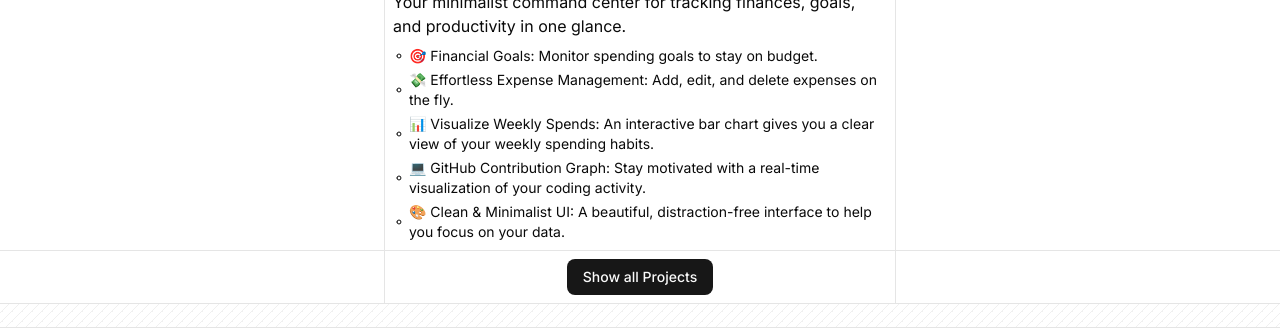
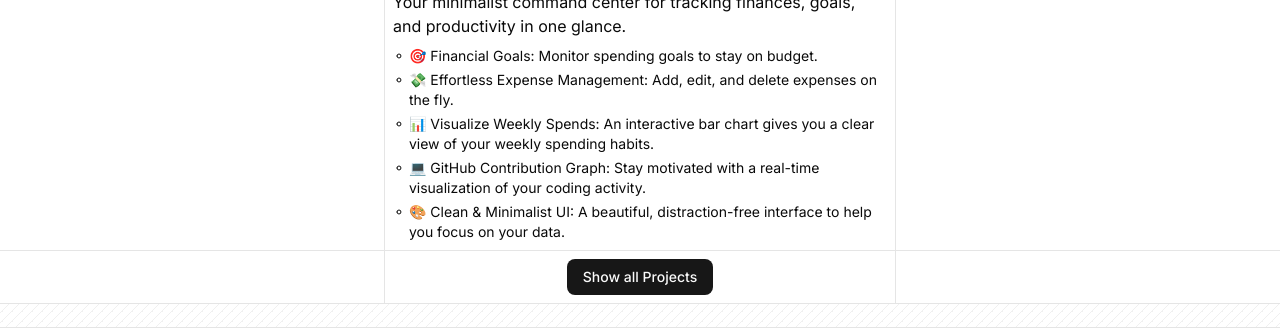
Before and after one commit to sayantanghosh-in/sayantanghosh-in, a Next.js app: page / in a window 1280 px wide. Shown: the part 2682-3011 px from the top of the page. Built offline with nearby package versions, Linux system fonts and the light colour scheme.

Commit message:
fix: project bullet point styling

```diff
--- a/app/components/Projects.tsx
+++ b/app/components/Projects.tsx
@@ -52,9 +52,9 @@ export const Projects = () => {
               return (
                 <div
                   key={`project-${project?.id}-highlight-${highlightIndex}`}
-                  className="text-sm flex items-center gap-1"
+                  className="text-sm flex items-start gap-1"
                 >
-                  <IconPoint size={12} />
+                  <IconPoint size={12} className="mt-1" />
                   <p className="w-[calc(100%-12px)]">{highlight}</p>
                 </div>
               );
```
